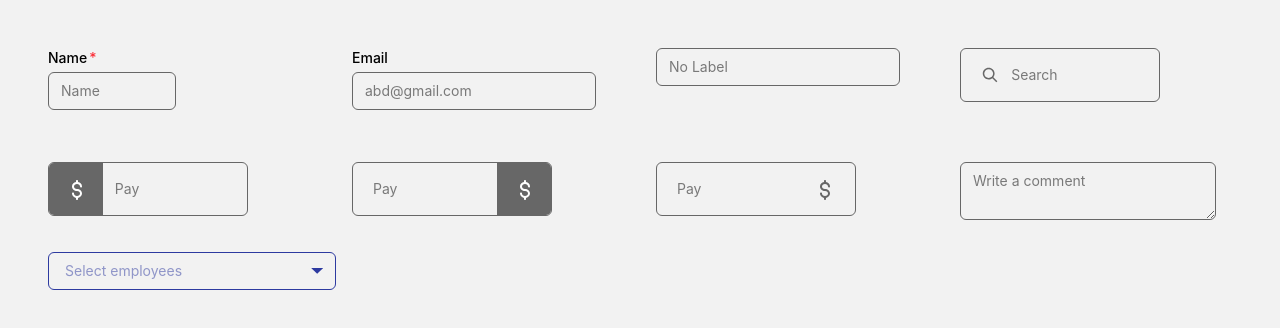
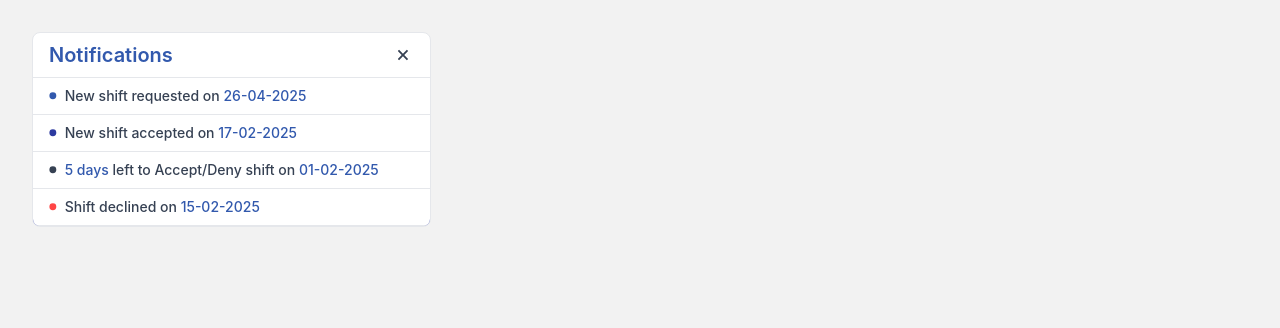
Before and after one commit to anaslqleibo/VS-Capstone-Project-T313, a React (Vite) app: page / in a window 1280 px wide. Shown: the top 328 px of the page. Built offline with nearby package versions, Linux system fonts and the light colour scheme.

Commit message:
Added createNotification util func and refined ListView

```diff
--- a/src/App.jsx
+++ b/src/App.jsx
@@ -15,7 +15,7 @@ function App() {
     <>
       {/* <LoginPage /> */}
 
-        <InputDemo/>
+        <ComponentDemo/>
     </>
   )
 }
--- a/src/components/LIstView.jsx
+++ b/src/components/LIstView.jsx
@@ -78,10 +78,20 @@ function ListView({title, closeButton=true,...props}){
 
                     const id = item.id;
                     const marked = isMarkedForRemoval(id);
+
+                    const childOnClick = item.content.props.onClick;
+
+                    function handleParentClick(e) {
+                        if (childOnClick) {
+                            childOnClick(e);
+                        }
+
+                    }
+
                     return (
                         <div key={id} className="relative z-0">
                             <li
-                                className="w-full px-4 py-2 border-b bg-white border-gray-200 hover:bg-gray-100 hover:cursor-pointer flex items-center justify-between gap-5 transition-all duration-300 ease-in-out group translate-0"
+                                className="w-full px-4 py-2 border-b bg-white border-gray-200 hover:bg-gray-100 hover:cursor-pointer flex items-center justify-between gap-5 transition-all duration-300 ease-in-out group translate-0" onClick={handleParentClick}
                                 ref={r => notificationItems.current[id] = r}>
                                 {item.content}
 
--- /dev/null
+++ b/src/components/utils/createNotification.jsx
@@ -0,0 +1,39 @@
+import Icon from "../../assets/icons/Icons";
+import getStatusColor from "./getStatusColor";
+import formatDate from "./formatDate";
+
+export function createNotification({type="accepted", date, daysLeft=1, onClick}){
+    const circle = (status)=>{
+        return <Icon id="circle" width="0.5em" className={`text-[color:${getStatusColor(status)}] mr-2`}/>
+    };
+
+    function handleClick(e){
+        e.stopPropagation();
+
+        onClick();
+    }
+    let result;
+    switch(type){
+        case "accepted":
+            result = <p className="flex items-center" onClick={handleClick}>{circle("accepted")}New shift accepted on <span className="text-[color:var(--secondary-color)]">&nbsp;{formatDate(date)}</span></p>;
+            break;
+
+        case "unassigned":
+            result = <p className="flex items-center" onClick={handleClick}>{circle("warning")}<span className="text-[color:var(--secondary-color)]">{daysLeft} day{daysLeft>1 ? "s":""}</span> &nbsp;left to Accept/Deny shift on <span className="text-[color:var(--secondary-color)]">&nbsp;{formatDate(date)}</span></p>
+            break;
+
+        case "request":
+            result = <p className="flex items-center" onClick={handleClick}>
+        {circle("request")}New shift requested on <span className="text-[color:var(--secondary-color)]">&nbsp;{formatDate(date)}</span>
+        </p>
+            break;
+
+        case "declined":
+            result = <p className="flex items-center" onClick={handleClick}>{circle("danger")}Shift declined on <span className="text-[color:var(--secondary-color)]">&nbsp;{formatDate(date)}</span></p>
+            break;
+        default:
+            result=<p></p>;
+    }
+
+    return result;
+}
--- /dev/null
+++ b/src/components/utils/formatDate.jsx
@@ -0,0 +1,19 @@
+export default function formatDate(date) {
+    if (/^\d{2}-\d{2}-\d{4}$/.test(date)) return date;
+    let d;
+    if (date)
+        d = new Date(date);
+    else
+        d = new Date();
+
+    let month = '' + (d.getMonth() + 1);
+    let day = '' + d.getDate();
+    let year = d.getFullYear();
+
+    if (month.length < 2)
+        month = '0' + month;
+    if (day.length < 2)
+        day = '0' + day;
+
+    return [day,month,year].join('-');
+}
--- a/src/components/utils/getStatusColor.jsx
+++ b/src/components/utils/getStatusColor.jsx
@@ -8,6 +8,8 @@ function getStatusColor(status="open-shift"){
         case "unaccepted":
         case "warning":
             return "var(--warning-color)";
+        case "request":
+            return "var(--secondary-color)";
         case "accepted":
             return "var(--primary-color)";
         case "leave":
--- a/src/demo/ComponentDemo.jsx
+++ b/src/demo/ComponentDemo.jsx
@@ -1,22 +1,15 @@
-import ListView from "../components/LIstView";
+import ListView from "../components/ListView";
 import Icon from "../assets/icons/Icons";
-import getStatusColor from "../components/utils/getStatusColor";
+import { createNotification } from "../components/utils/createNotification";
 
 function ComponentDemo(){
-
-    const circle = (status)=>{
-        return <Icon id="circle" width="0.5em" className={`text-[color:${getStatusColor(status)}] mr-2`}/>
-    };
-
-    // TODO: Add this to utils (optional)
     return (
     <ListView title="Notifications">
-        <p class="flex items-center" onClick={()=>alert("Redirecting...")}>
-        {circle("unaccepted")}New shift assigned on <span class="text-[color:var(--secondary-color)]">&nbsp;17-02-2024</span>
-        </p>
-        <p class="flex items-center">{circle("warning")}<span class="text-[color:var(--secondary-color)]">2 days</span> &nbsp;left to Accept/Deny shift on <span class="text-[color:var(--secondary-color)]">&nbsp;01-02-2024</span></p>
-        <p class="flex items-center">{circle("accepted")}New shift accepted on <span class="text-[color:var(--secondary-color)]">&nbsp;16-02-2024</span></p>
-        <p class="flex items-center ">{circle("danger")}Shift declined on <span class="text-[color:var(--secondary-color)]">&nbsp;15-02-2024</span></p>
+        {createNotification({type:"request"})}
+        {createNotification({type:"accepted", date:"17-02-2025", onClick: ()=>alert("Redirecting...")})}
+        {createNotification({type:"unassigned", date:"01-02-2025", daysLeft: 5, onClick: ()=>alert("Redirecting...")})}
+        {createNotification({type:"declined", date:"15-02-2025"})}
+
     </ListView>);
 }
 
--- a/src/index.css
+++ b/src/index.css
@@ -23,9 +23,10 @@
   --dark-grey: #676767;
   --light-grey: #c0c0c0;
   --active-light-color: #e2e9f5;
+  --warning-color: #FF7A45;
   --danger-color: #FF4545;
   --font-family: Inter;
-  --warning-color: #FF7A45;
+
 
   /* overflow: hidden; */
 
```
